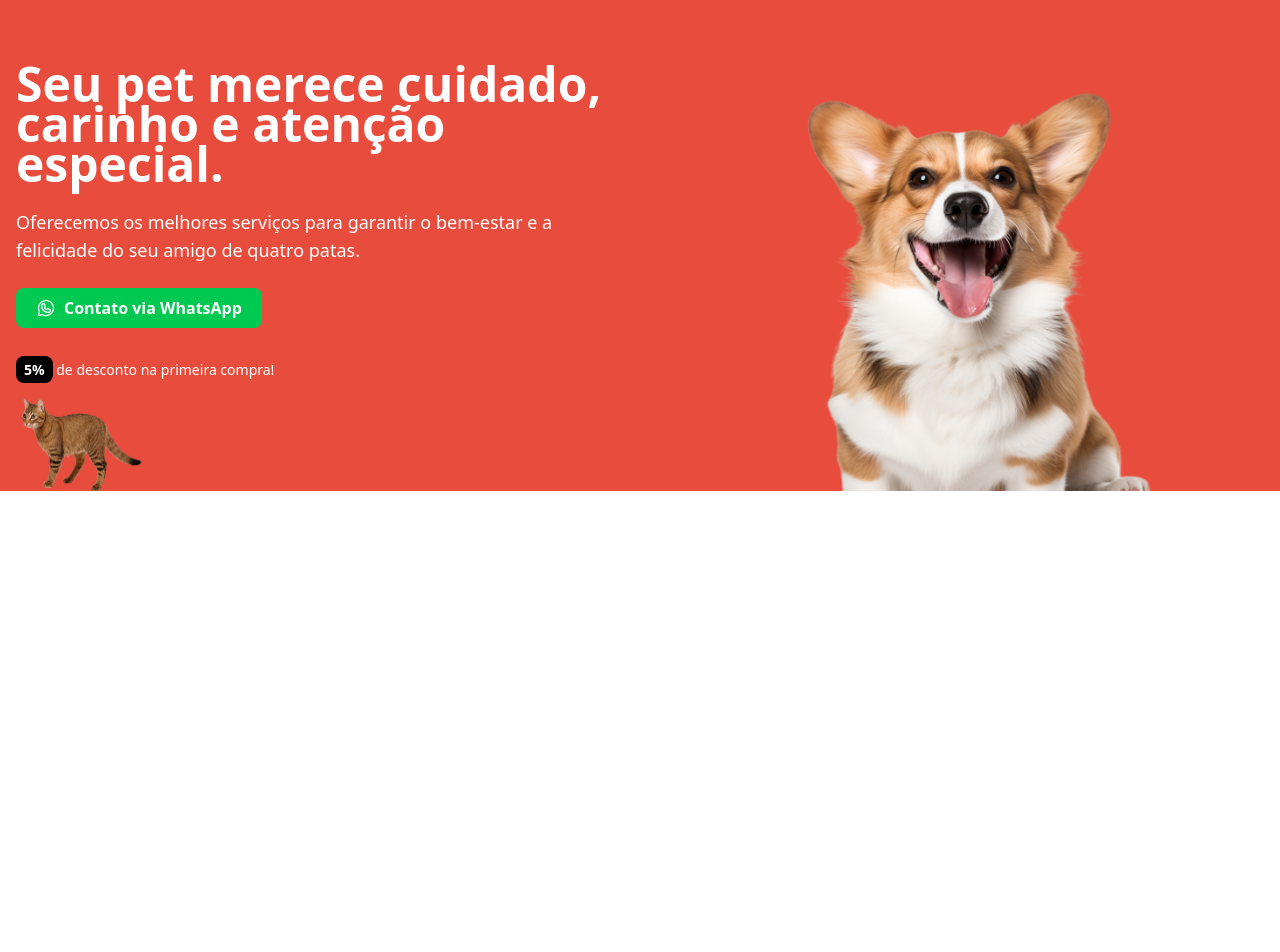
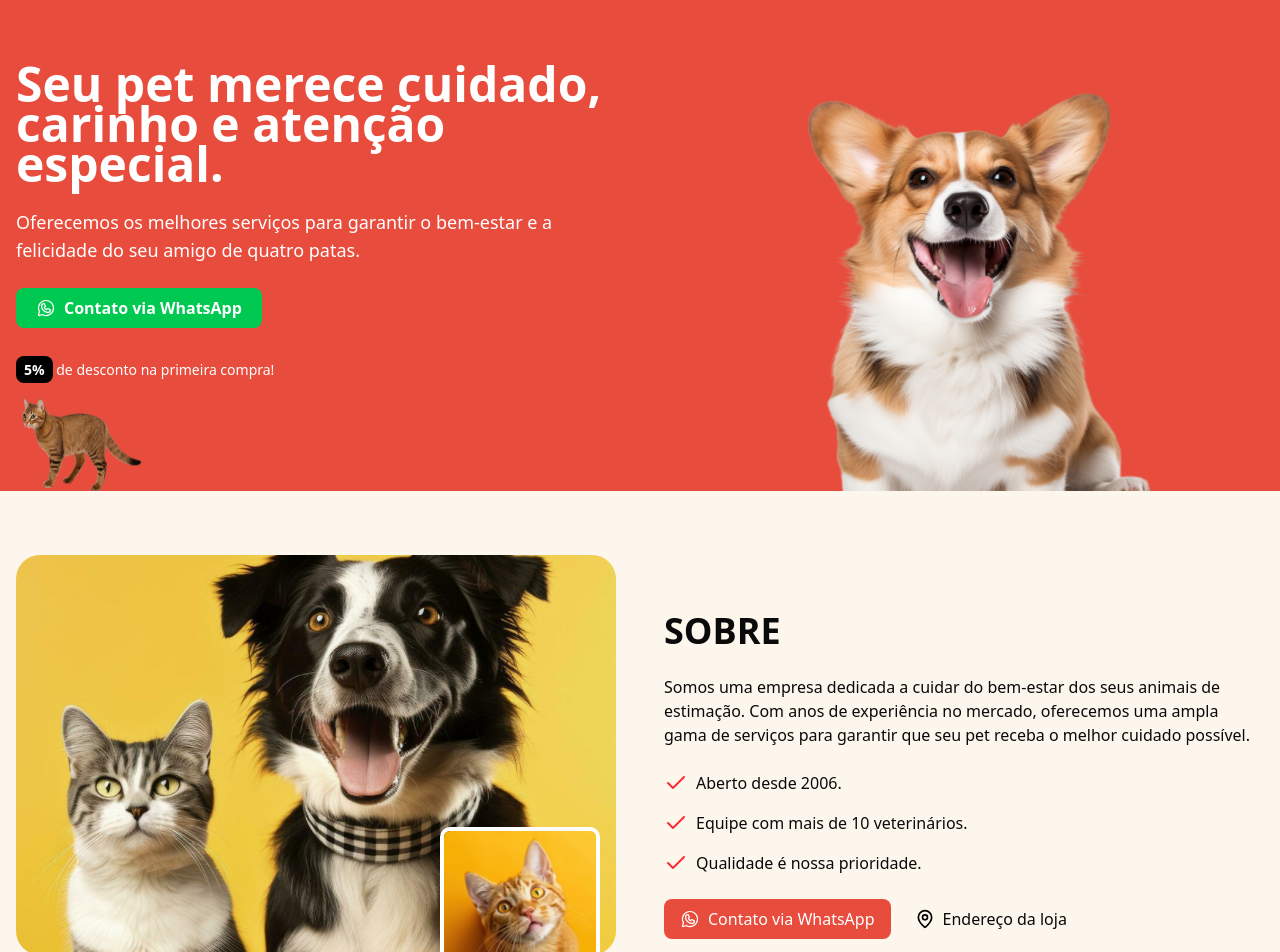
Before and after one commit to leofonsilva/petstore-landing-page, a Next.js app: page / in a window 1280 px wide. Shown: the top 952 px of the page. Before the commit the page ends 800 px from the top, so only its background shows below. Built offline with nearby package versions, Linux system fonts and the light colour scheme.

Commit message:
Add About section to landing page

```diff
--- /dev/null
+++ b/src/app/_components/about.tsx
@@ -0,0 +1,83 @@
+import Image from "next/image";
+import about1Img from '../../../public/about-1.png';
+import about2Img from '../../../public/about-2.png';
+import { Check, MapPin } from "lucide-react";
+import { WhatsappLogoIcon } from "@phosphor-icons/react/dist/ssr";
+
+export function About() {
+  return (
+    <section className="bg-[#FDF6EC] py-16">
+
+      <div className="container px-4 mx-auto">
+
+        <div className="grid grid-cols-1 lg:grid-cols-2 gap-12 items-center">
+
+          <div className="relative">
+
+            <div className="relative w-full h-[400px] rounded-3xl overflow-hidden">
+              <Image
+                src={about1Img}
+                alt="Foto de um cachorro e um gato"
+                fill
+                quality={100}
+                className="object-cover hover:scale-110 duration-300"
+                priority
+              />
+            </div>
+
+            <div className="absolute w-40 h-40 right-4 -bottom-8 border-4 overflow-hidden rounded-lg border-white">
+              <Image
+                src={about2Img}
+                alt="Foto do gato"
+                fill
+                quality={100}
+                priority
+              />
+            </div>
+          </div>
+
+          <div className="space-y-6 mt-10">
+            <h2 className="text-4xl font-bold">SOBRE</h2>
+
+            <p>
+              Somos uma empresa dedicada a cuidar do bem-estar dos seus animais de estimação. Com anos de experiência no mercado, oferecemos uma ampla gama de serviços para garantir que seu pet receba o melhor cuidado possível.
+            </p>
+
+            <ul className="space-y-4">
+              <li className="flex items-center gap-2">
+                <Check className="text-red-500" />
+                Aberto desde 2006.
+              </li>
+              <li className="flex items-center gap-2">
+                <Check className="text-red-500" />
+                Equipe com mais de 10 veterinários.
+              </li>
+              <li className="flex items-center gap-2">
+                <Check className="text-red-500" />
+                Qualidade é nossa prioridade.
+              </li>
+            </ul>
+
+            <div className="flex gap-2">
+              <a
+                href="#"
+                className="bg-[#E84C3D] text-white flex items-center justify-center w-fit gap-2 px-4 py-2 rounded-md"
+              >
+                <WhatsappLogoIcon className="w-5 h-5 text-white" />
+                Contato via WhatsApp
+              </a>
+
+              <a
+                href="#"
+                className="flex items-center justify-center w-fit gap-2 px-4 py-2 rounded-md"
+              >
+                <MapPin className="w-5 h-5 text-black" />
+                Endereço da loja
+              </a>
+            </div>
+          </div>
+        </div>
+      </div>
+    </section>
+  )
+}
--- a/src/app/page.tsx
+++ b/src/app/page.tsx
@@ -1,10 +1,12 @@
 import Image from "next/image";
 import { Hero } from "./_components/hero";
+import { About } from "./_components/about";
 
 export default function Home() {
   return (
     <main>
       <Hero />
+      <About />
     </main>
   );
 }
```
Also changed, not shown: public/about-1.png (added), public/about-2.png (added).
